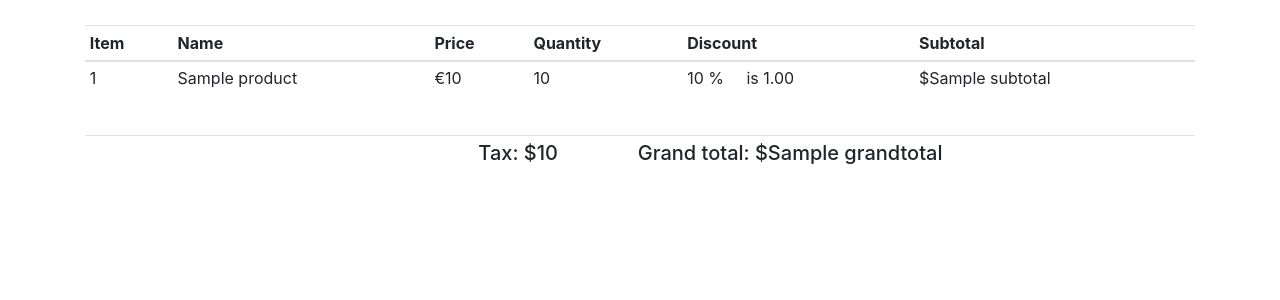
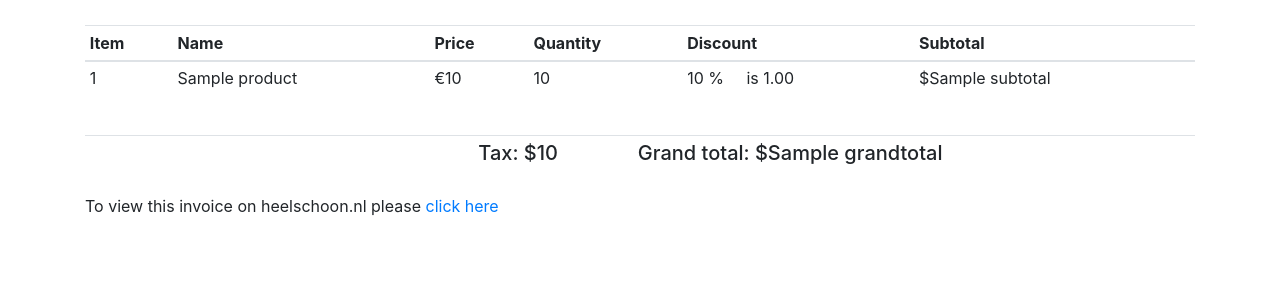
Before and after one commit to aaomoware/veryclean, a Flask app: template shop/templates/customer/invoice.html in a window 1280 px wide. Shown: the part 143-443 px from the top of the page. Run offline with Flask 2, Linux system fonts and the light colour scheme; data comes from the database, SQL or seed files in the repository; tables that the repository leaves empty hold one stand-in row (values such as "Sample post"); the template is opened without the code that fills it: values that come from a table or form of the project are taken from there, most other values are stand-ins (such as "Sample title", 1, 10 or a date in 2020); some libraries are stand-ins or nearby versions.

Commit message:
customer able to view invoices on heelschoon.nl

```diff
--- a/shop/customers/routes.py
+++ b/shop/customers/routes.py
@@ -114,7 +114,7 @@ def get_order():
             flash('Something went wrong while getting orders', 'danger')
             return redirect(url_for('get_carts'))
 
-@app.route('/orders/<invoice>')
+@app.route('/orders/<invoice>', methods=['GET'])
 @login_required
 def orders(invoice):
     totaldiscount = 0
--- a/shop/templates/customer/invoice.html
+++ b/shop/templates/customer/invoice.html
@@ -65,6 +65,7 @@
         </table>
     </div>
   </div>
+  <p>To view this invoice on heelschoon.nl please<a href="{{url_for('orders', invoice=invoice)}}"> click here</a></p>
 </div>
    <!-- Optional JavaScript -->
     <!-- jQuery first, then Popper.js, then Bootstrap JS -->
```
